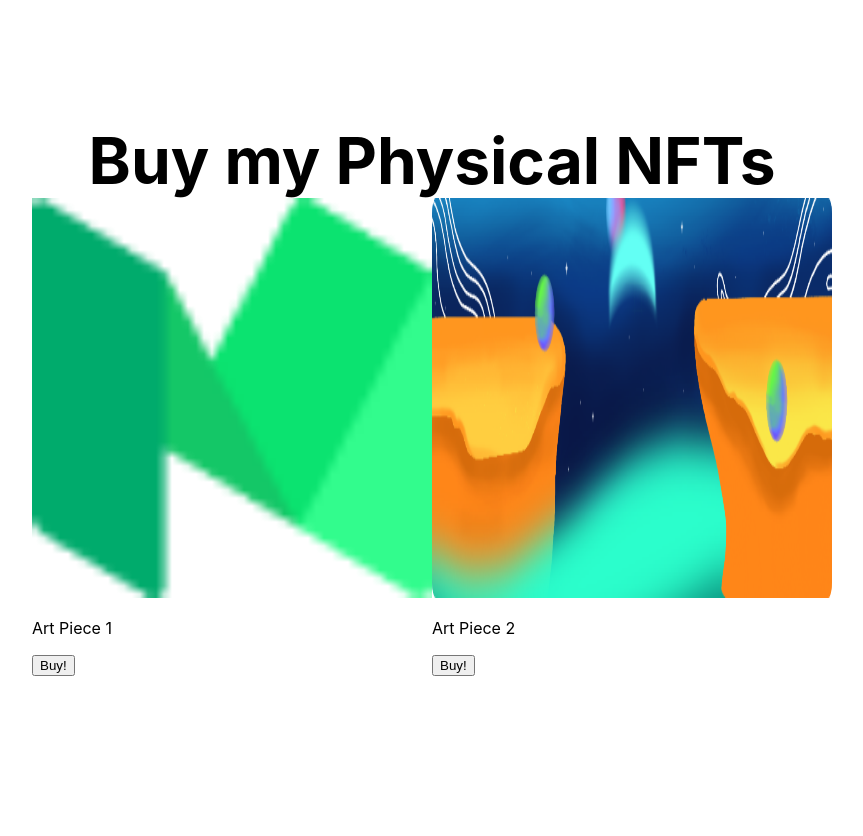
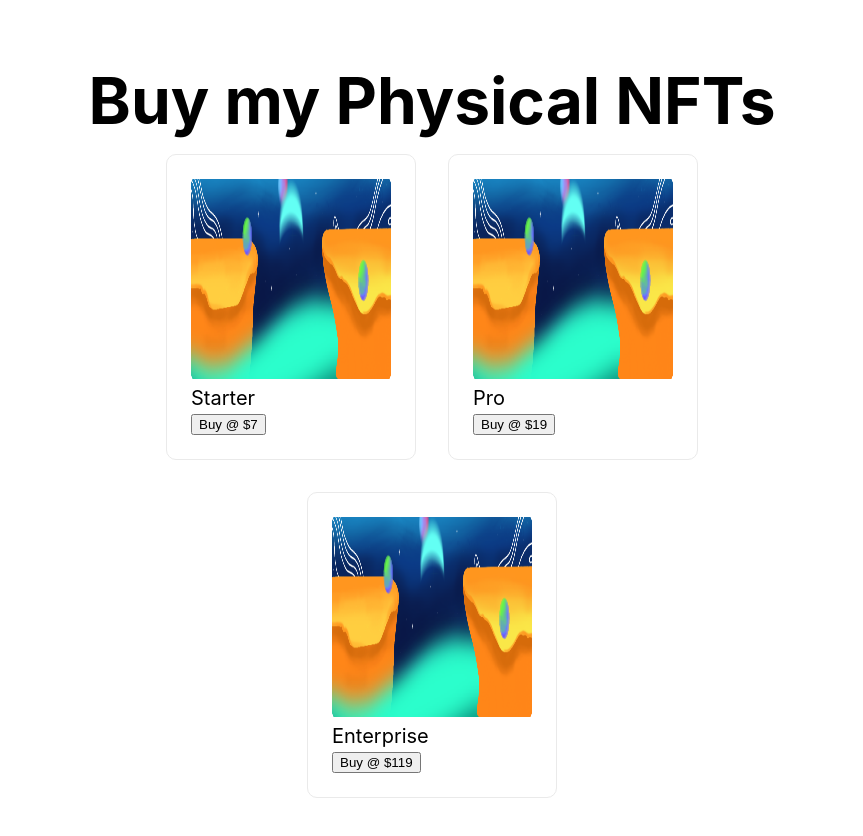
Before and after one commit to sowmyy/stripe-nextjs, a Next.js app: page / in a window 1280 px wide. Shown: the top 836 px of the page, without its empty margins (208-1071 px from the left). Before the commit the page ends 800 px from the top, so only its background shows below. Built offline with nearby package versions, Linux system fonts and the light colour scheme.

Commit message:
Added success page after purchase

```diff
--- a/checkout.js
+++ b/checkout.js
@@ -15,7 +15,7 @@ export async function checkout({lineItems}) {
     await stripe.redirectToCheckout({
         mode: 'payment',
         lineItems,
-        successUrl: `${window.location.origin}? session_id={CHECKOUT_SESSION_ID}`,
+        successUrl: `${window.location.origin}? session_id={CHECKOUT_SESSION_ID}/successPurchase`,
         cancelUrl: window.location.origin
     })
  }
--- a/pages/index.js
+++ b/pages/index.js
@@ -19,9 +19,9 @@ export default function Home() {
 
         <div className={styles.grid}>
 
-          <div>
-            <Image src="/images/medium.png" alt="NFT" width={400} height={400} />
-            <p>Art Piece 1</p>
+          <div className={styles.card}>
+            <Image src="/images/IMG_4860.png" alt="NFT" width={200} height={200} />
+            <p>Starter</p>
             <button onClick={(() => {
                 checkout({
                   lineItems: [
@@ -31,14 +31,40 @@ export default function Home() {
                     }
                   ]
                 })
-              })}>Buy!
+              })}>Buy @ $7
             </button>
           </div>
 
-          <div>
-             <Image src="/images/IMG_4860.png" alt="NFT" width={400} height={400} />
-            <p>Art Piece 2</p>
-            <button>Buy!</button>
+          <div className={styles.card}>
+             <Image src="/images/IMG_4860.png" alt="NFT" width={200} height={200} />
+            <p>Pro</p>
+            <button onClick={(() => {
+                checkout({
+                  lineItems: [
+                    {
+                      price: "price_1LKJGDSJFDFywDTJdNnDZwCF",
+                      quantity: 1
+                    }
+                  ]
+                })
+              })}>Buy @ $19
+            </button>
+          </div>
+
+          <div className={styles.card}>
+             <Image src="/images/IMG_4860.png" alt="NFT" width={200} height={200} />
+            <p>Enterprise</p>
+            <button onClick={(() => {
+                checkout({
+                  lineItems: [
+                    {
+                      price: "price_1LKJFNSJFDFywDTJsJeN1jw1",
+                      quantity: 1
+                    }
+                  ]
+                })
+              })}>Buy @ $119
+            </button>
           </div>
 
         </div>
--- /dev/null
+++ b/pages/successPurchase/index.js
@@ -0,0 +1,5 @@
+function SuccessPurchase() {
+  return <div>You have successfully purchased the NFT</div>
+}
+
+export default SuccessPurchase
```
